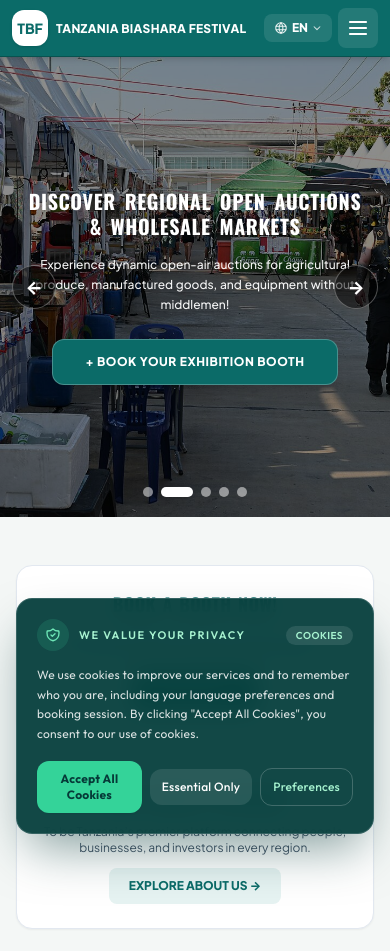
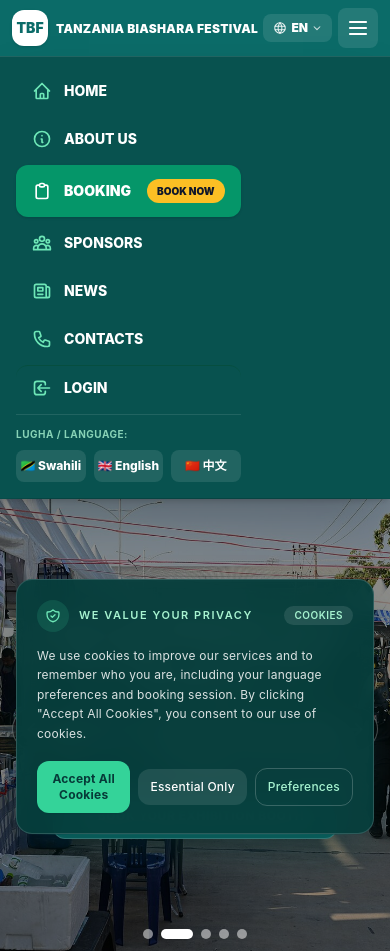
Before and after one commit to Peter0707-ctrl/Tanzania-Biashara-Festival, a website: page index.html in a window 390 px wide. Shown: the top 951 px of the page. Drawn offline with nearby package versions, Linux system fonts and the light colour scheme; no server answers; animation ran at ten frames a second; a web font is replaced by a local one.

Commit message:
fix(css): add instant pure css hidden and media query overrides for mobile navigation

```diff
--- a/index.html
+++ b/index.html
@@ -106,6 +106,11 @@
     };
   </script>
   <style>
+    .hidden { display: none !important; }
+    @media (max-width: 1023px) {
+      .lg\:flex { display: none !important; }
+      .lg\:hidden { display: flex !important; }
+    }
     @import url('https://fonts.googleapis.com/css2?family=Oswald:wght@500;600;700&family=Outfit:wght@300;400;500;600;700&family=Playfair+Display:ital,wght@0,600;1,500;1,600&family=Plus+Jakarta+Sans:wght@400;500;600;700;800&display=swap');
 
     :root {
```
Also changed, not shown: public/index.html (+5 -0 lines).
